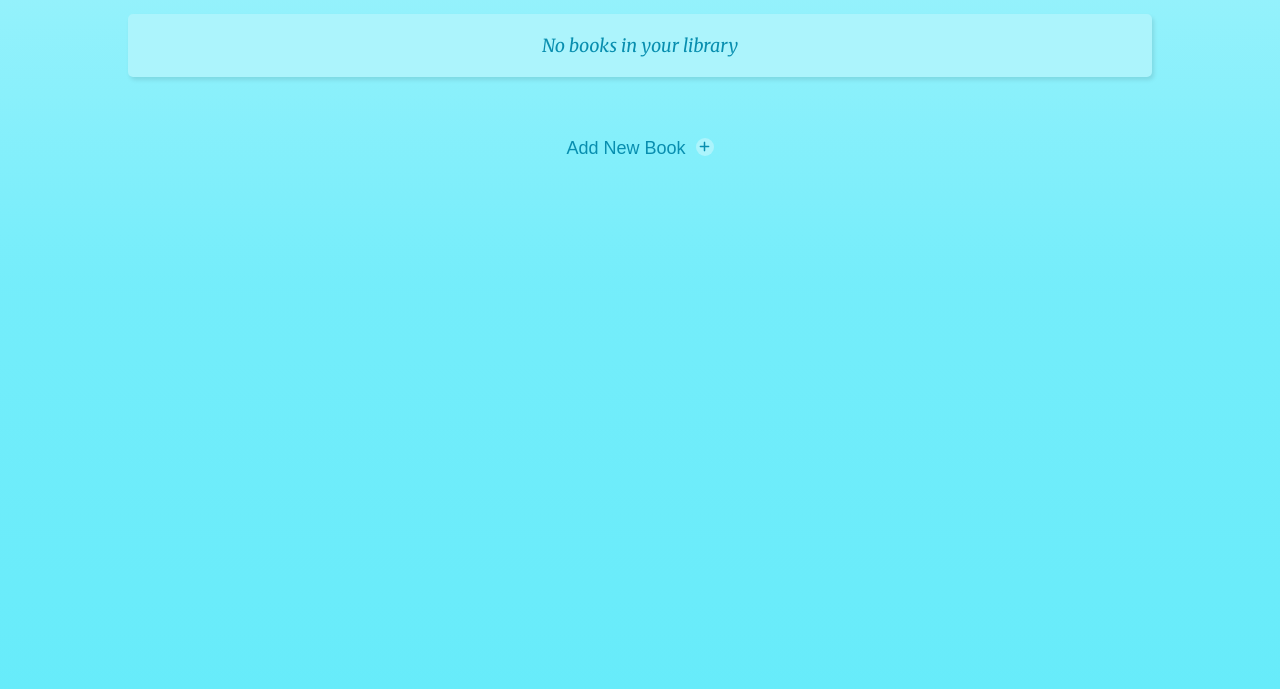
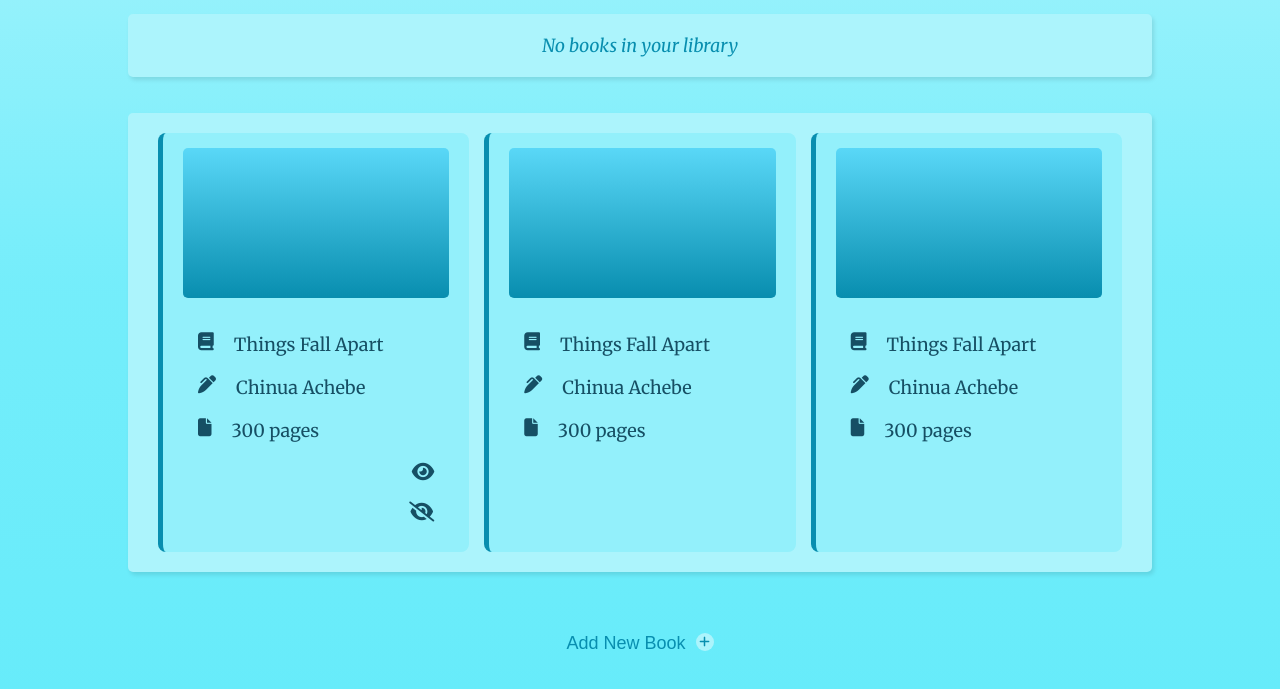
Before and after one commit to UZ0M1AN/Library, a plain HTML site: page index.html in a window 1280 px wide. Shown: the part 163-852 px from the top of the page. Drawn offline with Linux system fonts and the light colour scheme.

Commit message:
Add padding to my .library and put some common styles between .no-book and .library

```diff
--- a/index.html
+++ b/index.html
@@ -19,7 +19,7 @@
             <p>No books in your library</p>
         </div>
 
-     <!-- <section class="library">
+     <section class="library">
        <article>
             <div class="img"></div>
             <div class="cnt">
@@ -46,7 +46,7 @@
                 <p class="pages"><i class="fa-solid fa-file"></i><span>300 pages</span></p>
             </div>
         </article>
-    </section> -->
+    </section>
 
     <section class="new-book">
         <button><span>Add New Book</span><span class="plus"><i class="fa-solid fa-plus"></i></span></button>
--- a/style.css
+++ b/style.css
@@ -76,16 +76,18 @@ article,
     transition: all .2s;
 }
 
-
+.no-book,
+.library {
+    border-radius: 5px;
+    background-color: var(--no-book-bg);
+    box-shadow: 2px 3px 4px rgba(0, 0, 0, .1);
+}
 
 /* NO BOOK */
 .no-book {
     width: 100%;
     margin: 0 auto;
     padding: 2rem 4rem;
-    border-radius: 5px;
-    background-color: var(--no-book-bg);
-    box-shadow: 2px 3px 4px rgba(0, 0, 0, .1);
 
     display: flex;
     align-items: center;
@@ -104,6 +106,8 @@ article,
     display: grid;
     grid-template-columns: repeat(3, 1fr);
     gap: 2rem 1.5rem;
+
+    padding: 2rem 3rem;
 }
 
 article {
```
